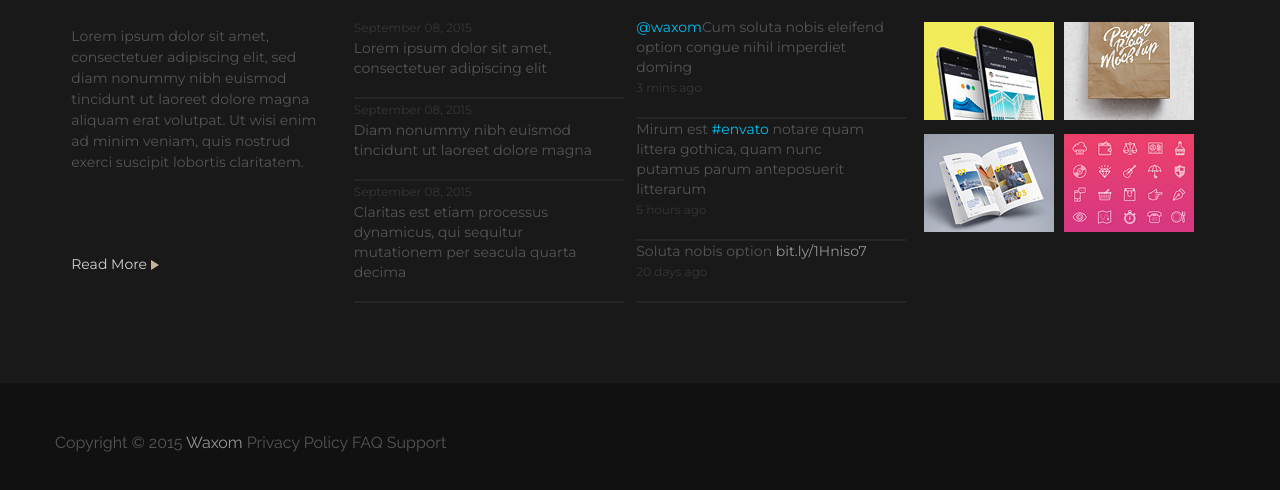
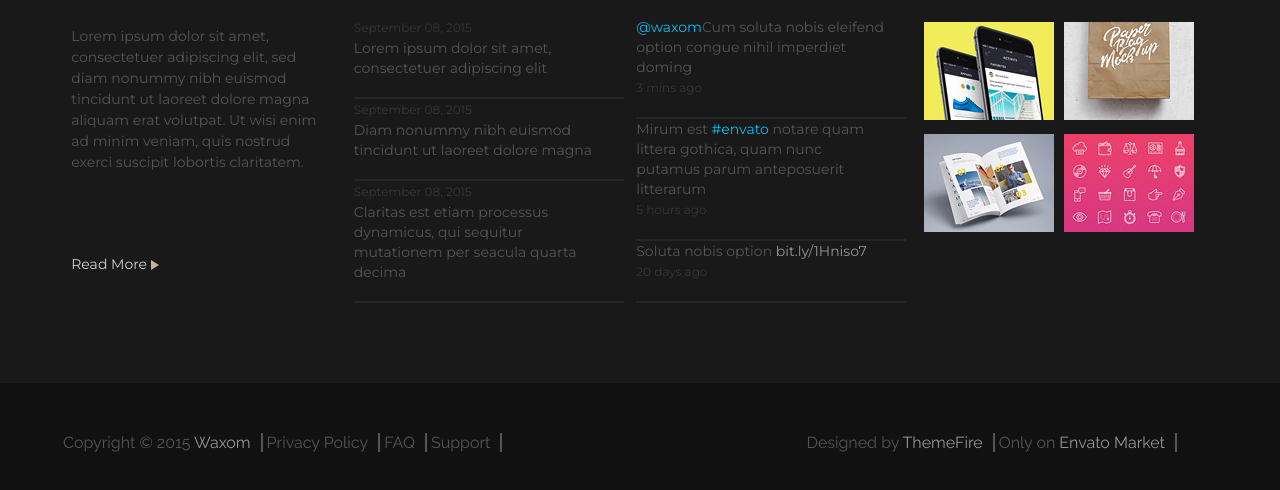
Before and after one commit to Zaaair/Waxom-Hemepage.psd, a plain HTML site: page index.html in a window 1280 px wide. Shown: the part 6277-6767 px from the top of the page. Drawn offline with nearby package versions, Linux system fonts and the light colour scheme; files whose address does not match are found by name.

Commit message:
finish footer

```diff
--- a/index.html
+++ b/index.html
@@ -615,14 +615,31 @@
     <footer class="footer">
         <div class="container">
             <div class="footer-content">
-                <div class="footer-content-left">
-                    <a class="footer-link" href="#">Copyright © 2015 <span class="footer-content-logo">Waxom</span></a>
-                    <a class="footer-link" href="#">Privacy Policy</a>
-                    <a class="footer-link" href="#">FAQ</a>
-                    <a class="footer-link" href="#">Support</a>
-                </div>
-                <div class="footer-content-right">
-
+                <nav class="footer-nav-left">
+                    <ul class="footer-nav-list">
+                        <li class="footer-nav-item">
+                           <a class="footer-link" href="#">Copyright © 2015 <span class="footer-content-logo">Waxom</span></a>
+                        </li>
+                        <li class="footer-nav-item">
+                            <a class="footer-link footer-link-hover" href="#">Privacy Policy</a>
+                        </li>
+                        <li class="footer-nav-item">
+                            <a class="footer-link footer-link-hover" href="#">FAQ</a>
+                        </li>
+                        <li class="footer-nav-item">
+                            <a class="footer-link footer-link-hover" href="#">Support</a>
+                        </li>
+                    </ul>
+                </nav>
+                <div class="footer-nav-right">
+                    <ul class="footer-nav-list">
+                        <li class="footer-nav-item">
+                           <a class="footer-link" href="#">Designed by <span class="footer-content-logo">ThemeFire</span></a>
+                        </li>
+                        <li class="footer-nav-item">
+                            <a class="footer-link" href="#">Only on <span class="footer-content-logo">Envato Market</span></a>
+                        </li>
+                    </ul>
                 </div>
             </div>
         </div>
--- a/scss/layout/_footer.scss
+++ b/scss/layout/_footer.scss
@@ -4,18 +4,46 @@
 
 }
 .footer-content {
+    display: flex;
+
 
 }
-.footer-content-left {
+.footer-nav-left {
+    display: flex;
+    padding-right: 300px;
 
 }
-.footer-content-right {
+.footer-nav-right {
+    display: flex;
 
+
+}
+.footer-nav-list {
+    display: flex;
+}
+.footer-nav-item {
+    margin: 0 8px;
 }
 .footer-link {  /* не поменялся цвет, проверить*/
     color: #555555;
+    position: relative;
+    &::after {
+        content: "";
+        width: 2px;
+        height: 10px;
+        background-color: #555555;
+        position: absolute;
+        left: 100%;
+        height: 100%;
+        margin-left: 10px;
+
+    }
 
 }
 .footer-content-logo {
     color: #959595;
 }
+.footer-link-hover:hover {
+    color: $hoverColor;
+
+}
```
Also changed, not shown: css/styles-dist.css, css/styles.css.
